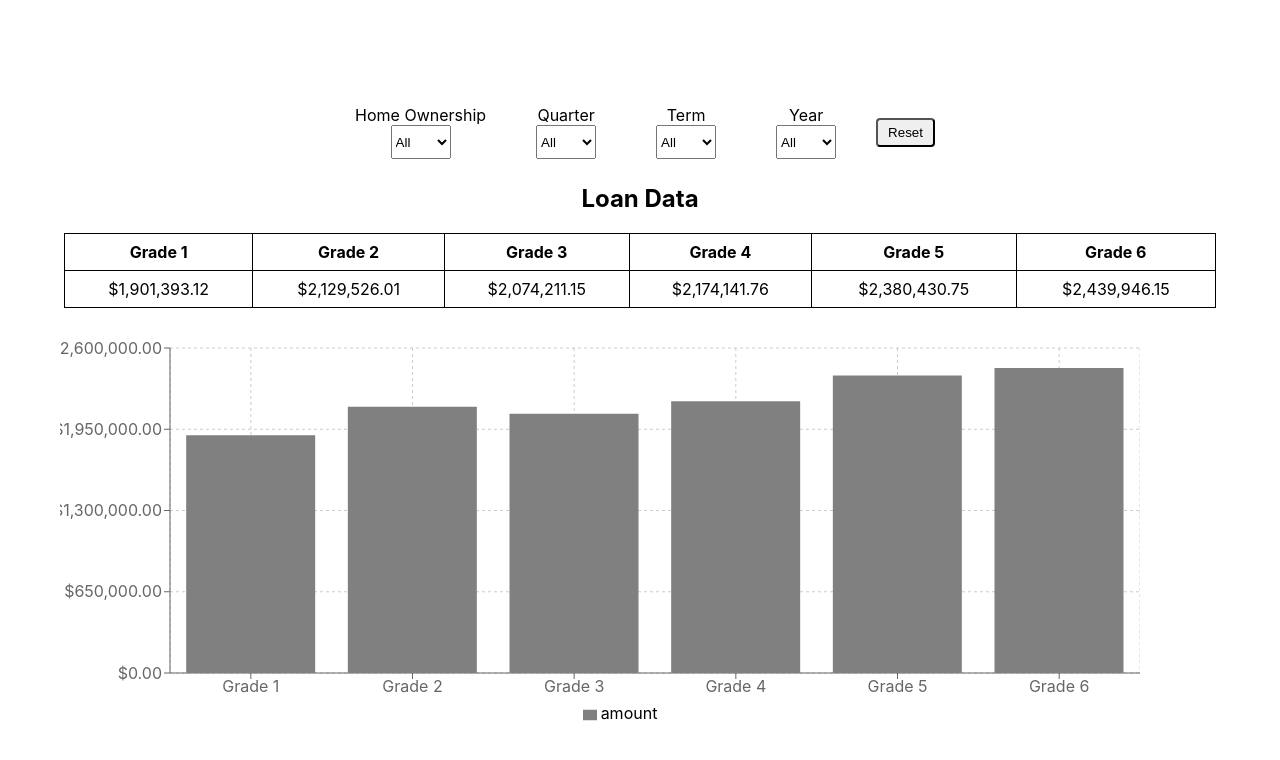
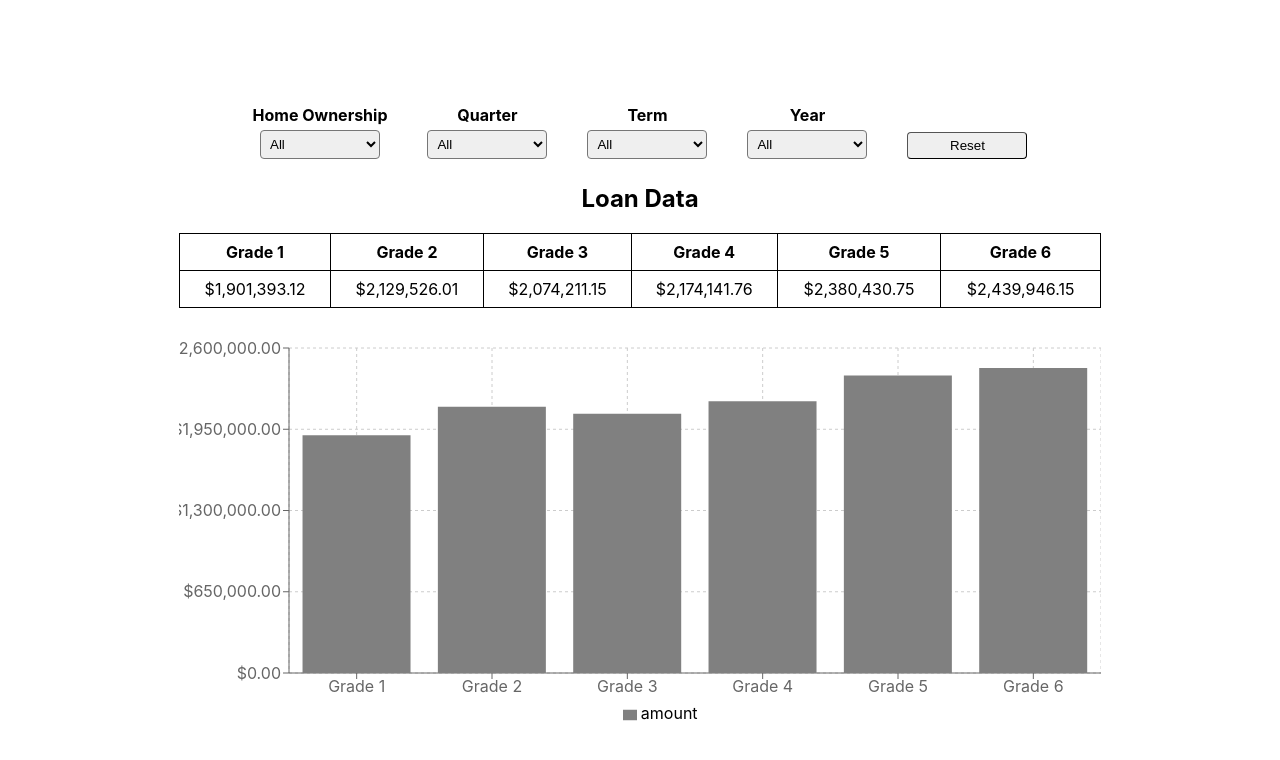
Before and after one commit to jerrica-jones/dv01, a React (Create React App) app in the folder dv01/: page / in a window 1280 px wide. Shown: the top 760 px of the page. Built offline with nearby package versions, Linux system fonts and the light colour scheme.

Commit message:
better style

```diff
--- a/dv01/src/App.css
+++ b/dv01/src/App.css
@@ -117,7 +117,7 @@ input:checked + .slider:before {
 .filter-container {
   display: flex;
   justify-content: center;
-  align-items: center;
+  align-items: flex-end;
   flex-wrap: wrap;
   margin-bottom: 20px;
 }
@@ -132,11 +132,33 @@ input:checked + .slider:before {
   border-radius: 4px;
 }
 
+.filter-dropdown label {
+  margin-bottom: 5px;
+  font-weight: bold;
+}
+
+.filter-dropdown select {
+  padding: 5px;
+  border-radius: 4px;
+  border: rounded;
+  min-width: 120px;
+}
+
 .reset-button {
   margin: 0 10px;
   padding: 5px 10px;
   border-radius: 4px;
-  cursor: pointer;
+  border-width: 1px;
+  min-width: 120px;
+}
+
+.reset-button-wrapper {
+  padding: 5px 10px;
+}
+
+.data-container {
+  width: 80%;
+  margin: 0 auto;
 }
 
 .loan-graph {
--- a/dv01/src/App.tsx
+++ b/dv01/src/App.tsx
@@ -96,8 +96,12 @@ const App: React.FC = () => {
                     value={year}
                     onChange={setYear}
                 />
+                {/* Reset button wrapper to ensure proper alignment */}
+                <div className='reset-button-wrapper'>
                     <button className={'reset-button'} onClick={resetData}>Reset</button>
                 </div>
+            </div>
+            <div className='data-container'>
                 <h2>Loan Data</h2>
                 <Table
                     columnHeaders={GRADE_LABELS}
@@ -107,6 +111,7 @@ const App: React.FC = () => {
                 />
                 <Graph className={'loan-graph'} data={formatForGraph(gradeAmounts)} xAxisKey={'grade'} yAxisKey={'amount'} barDataKey={'amount'} />
             </div>
+        </div>
     );
 };
 
--- a/dv01/src/components/Dropdown.tsx
+++ b/dv01/src/components/Dropdown.tsx
@@ -11,9 +11,8 @@ type DropdownProps = {
 const Dropdown: React.FC<DropdownProps> = ({ label, onChange, options, value, className }) => {
     return (
         <div className={className}>
-            <label className="dropdown-label">{label}</label>
+            <label>{label}</label>
             <select
-                className="switch"
                 value={value}
                 onChange={(e) => onChange(e.target.value)}
             >
```
Lines whose indentation alone changed are shown as unchanged.
